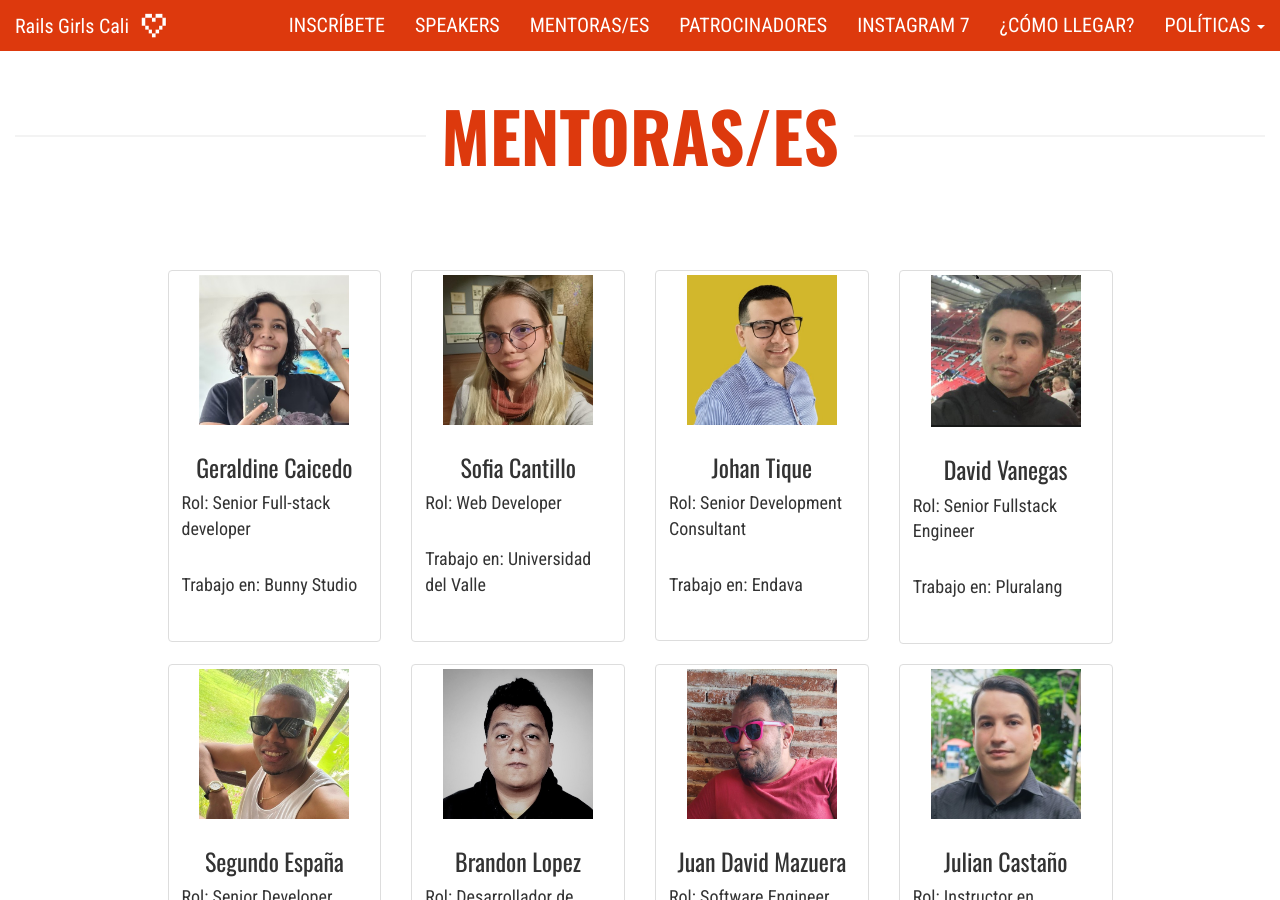
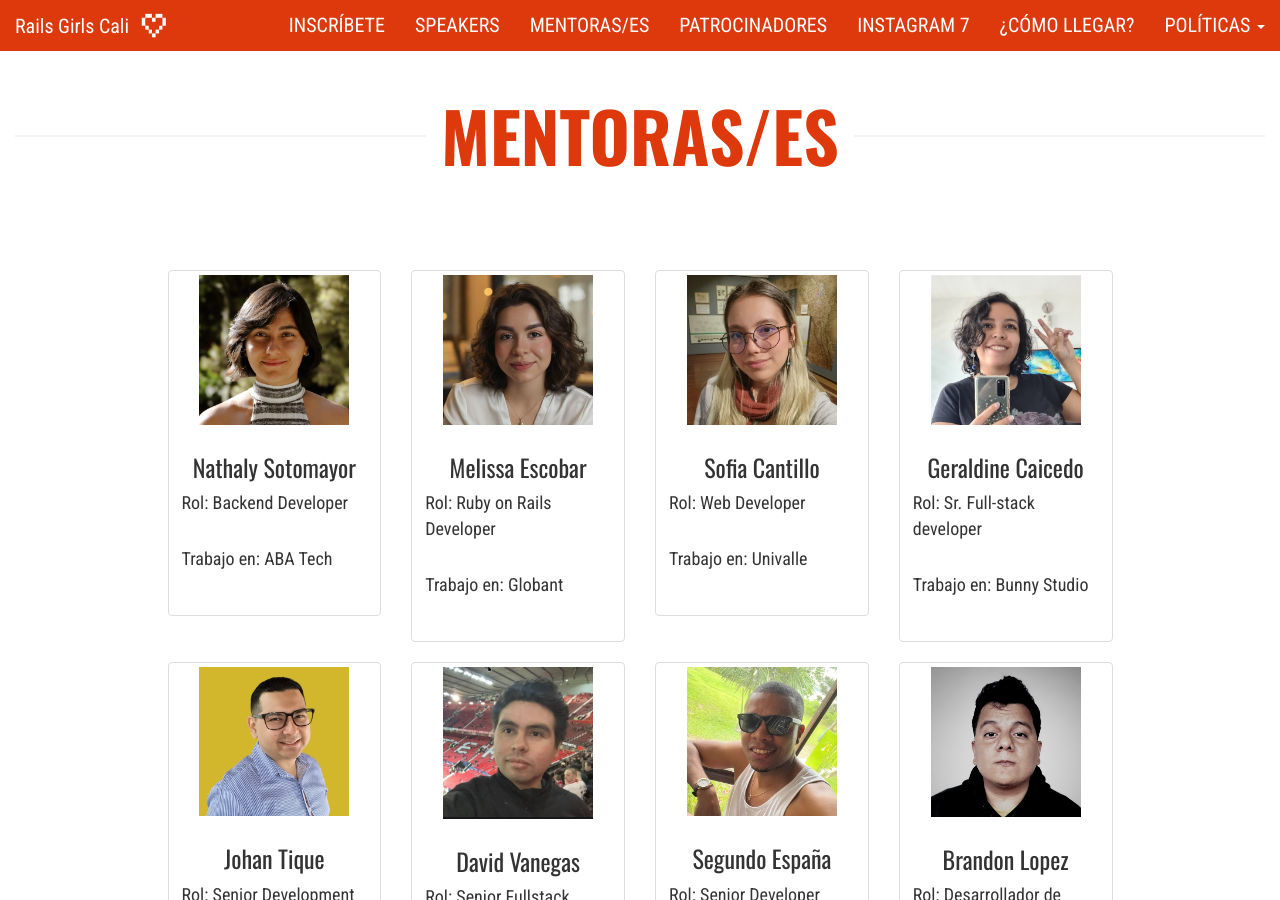
Before and after one commit to railsgirls-cali/railsgirls-cali.github.io, a Jekyll site: the page built from _pages/mentores.md, in a window 1280 px wide and 900 px high. Built offline with Jekyll 4.4.1, drawn with Linux system fonts in a browser that asks for light colours; nearby versions of some CDN libraries.

Commit message:
added new coaches

```diff
--- a/_data/coaches.yml
+++ b/_data/coaches.yml
@@ -1,11 +1,19 @@
-- name: Geraldine Caicedo
-  image: /assets/images/coaches/geraldine.jpeg
-  role: Senior Full-stack developer
-  company: Bunny Studio
+- name: Nathaly Sotomayor
+  image: /assets/images/coaches/nathaly.jpg
+  role: Backend Developer
+  company: ABA Tech
+- name: Melissa Escobar
+  image: /assets/images/coaches/melissa.jpg
+  role: Ruby on Rails Developer
+  company: Globant
 - name: Sofia Cantillo
   image: /assets/images/coaches/sofia.jpg
   role: Web Developer
-  company: Universidad del Valle
+  company: Univalle
+- name: Geraldine Caicedo
+  image: /assets/images/coaches/geraldine.jpeg
+  role: Sr. Full-stack developer
+  company: Bunny Studio
 - name: Johan Tique
   image: /assets/images/coaches/johan.jpg
   role: Senior Development Consultant
```
Also changed, not shown: Gemfile.lock, assets/images/coaches/melissa.jpg (added), assets/images/coaches/nathaly.jpg (added).
